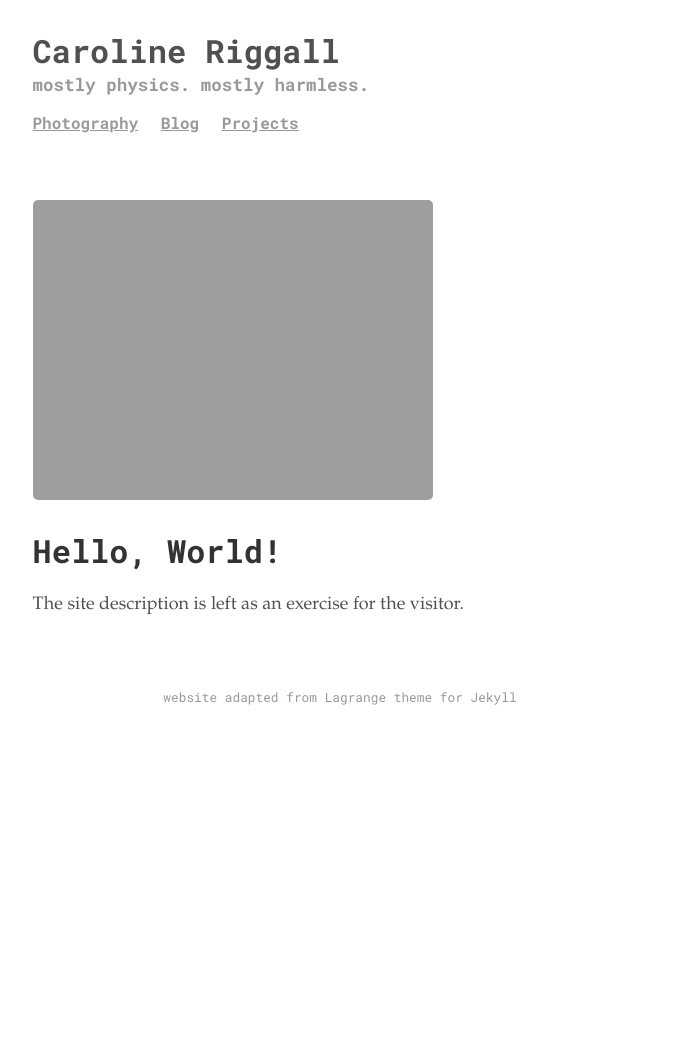
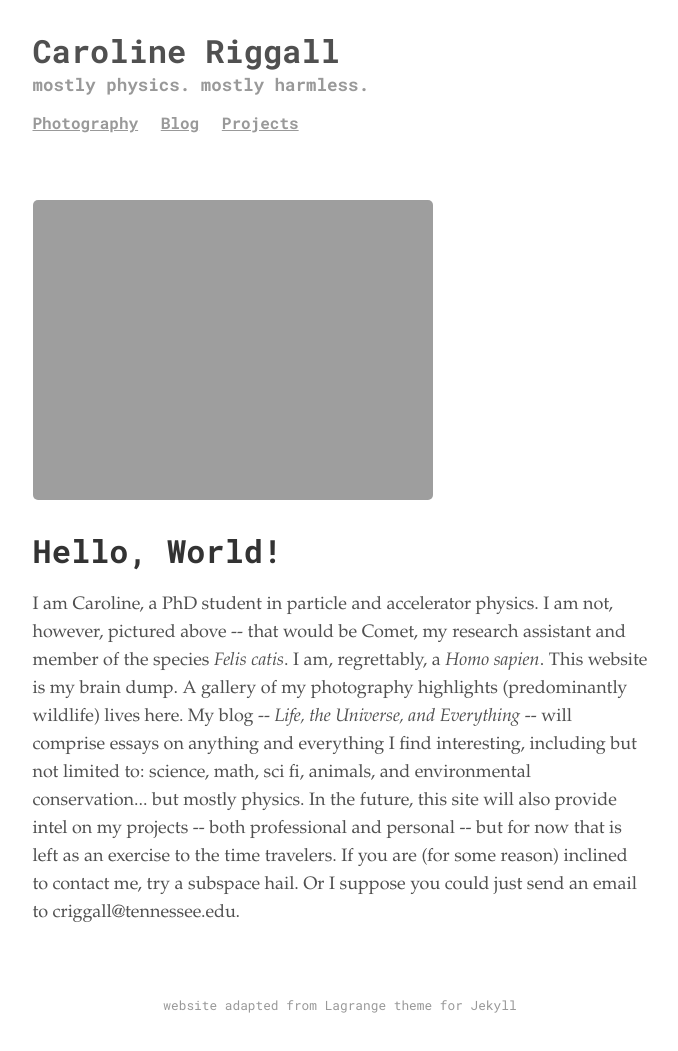
Before and after one commit to criggall/criggall.github.io, a Jekyll site: the page built from index.html, in a window 1280 px wide. Shown: the whole page, without its empty margins (300-978 px from the left). Built offline with Jekyll 4.4.1, drawn with Linux system fonts in a browser that asks for light colours; the list of posts is cut into pages by our own code; before the commit the page ends 900 px from its top, so only the background shows below that.

Commit message:
Add site description to home page

```diff
--- a/_layouts/home.html
+++ b/_layouts/home.html
@@ -39,4 +39,8 @@ layout: page
   Hello, World!
 </h1>
 
-The site description is left as an exercise for the visitor.
+I am Caroline, a PhD student in particle and accelerator physics. I am not, however, pictured above -- that would be Comet, my research assistant and member of the species <i>Felis catis</i>. I am, regrettably, a <i>Homo sapien</i>.
+
+This website is my brain dump. A gallery of my photography highlights (predominantly wildlife) lives here. My blog -- <i>Life, the Universe, and Everything</i> -- will comprise essays on anything and everything I find interesting, including but not limited to: science, math, sci fi, animals, and environmental conservation... but mostly physics. In the future, this site will also provide intel on my projects -- both professional and personal -- but for now that is left as an exercise to the time travelers.
+
+If you are (for some reason) inclined to contact me, try a subspace hail. Or I suppose you could just send an email to criggall@tennessee.edu.
```
